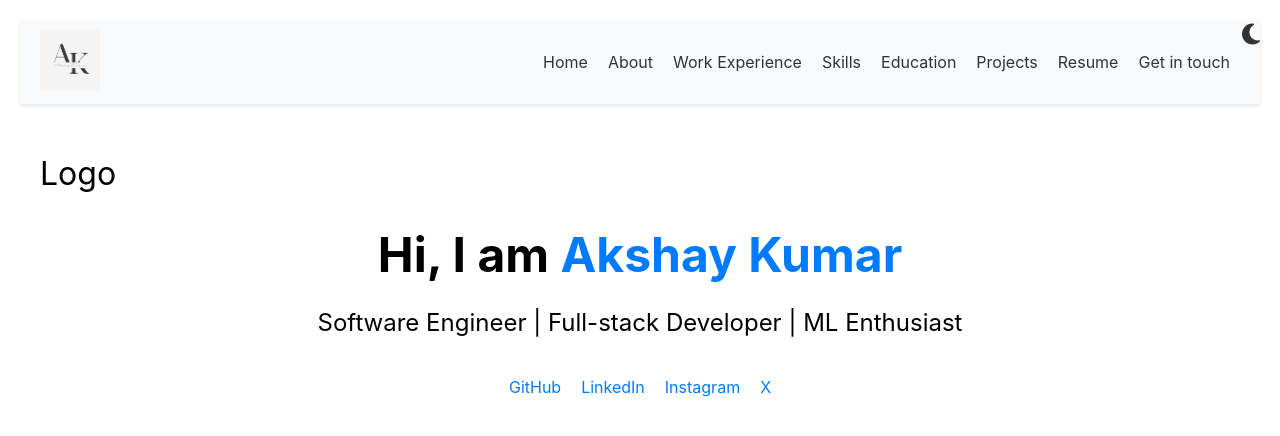
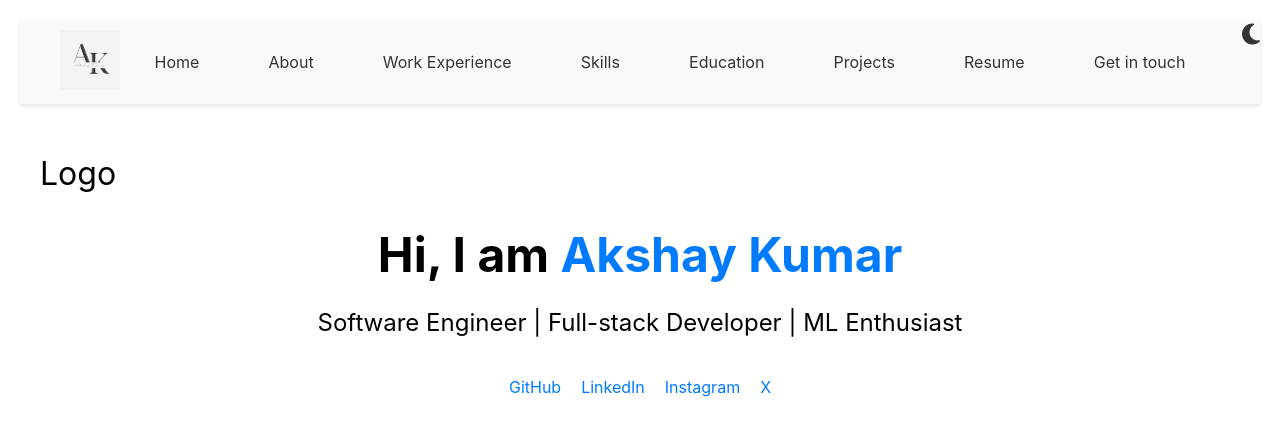
Before and after one commit to akshaykumarhp/portfolio-website, a React (Create React App) app in the folder my-portfolio/: page / in a window 1280 px wide. Shown: the top 436 px of the page. Built offline with nearby package versions, Linux system fonts and the light colour scheme.

Commit message:
changes to align header content

```diff
--- a/my-portfolio/src/components/Header.css
+++ b/my-portfolio/src/components/Header.css
@@ -1,6 +1,6 @@
 header {
   background-color: #f8f9fa;
-  padding: 10px 20px;
+  padding: 10px 40px; /* Increased padding for better alignment */
   box-shadow: 0 2px 4px rgba(0, 0, 0, 0.1);
   display: flex;
   justify-content: space-between;
@@ -16,16 +16,23 @@ header {
   height: auto;
 }
 
+nav {
+  flex-grow: 1;  /* This will allow the nav to take up the available space */
+  display: flex;
+  justify-content: center;  /* Center the nav items */
+}
+
 nav ul {
   list-style-type: none;
   padding: 0;
+  margin: 0;
   display: flex;
   justify-content: space-around;
-  flex-grow: 1;
+  width: 100%;  /* Ensure nav items spread across the available space */
 }
 
 nav ul li {
-  margin: 0 10px;
+  margin: 0 15px; /* Add space between links */
 }
 
 nav ul li a {
@@ -42,4 +49,5 @@ nav ul li a:hover {
   cursor: pointer;
   font-size: 1.5rem;
   color: #333;
+  flex-shrink: 0;  /* Prevent the toggle from resizing */
 }
```
